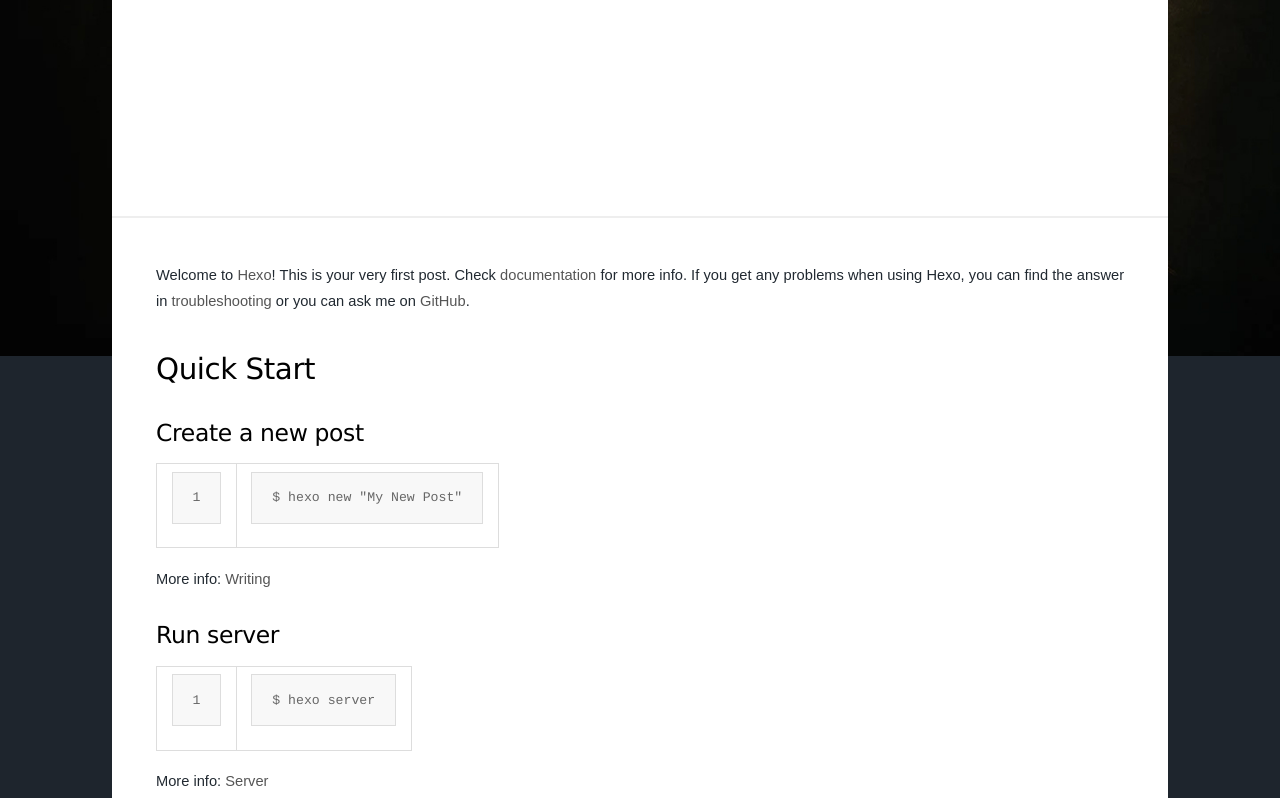
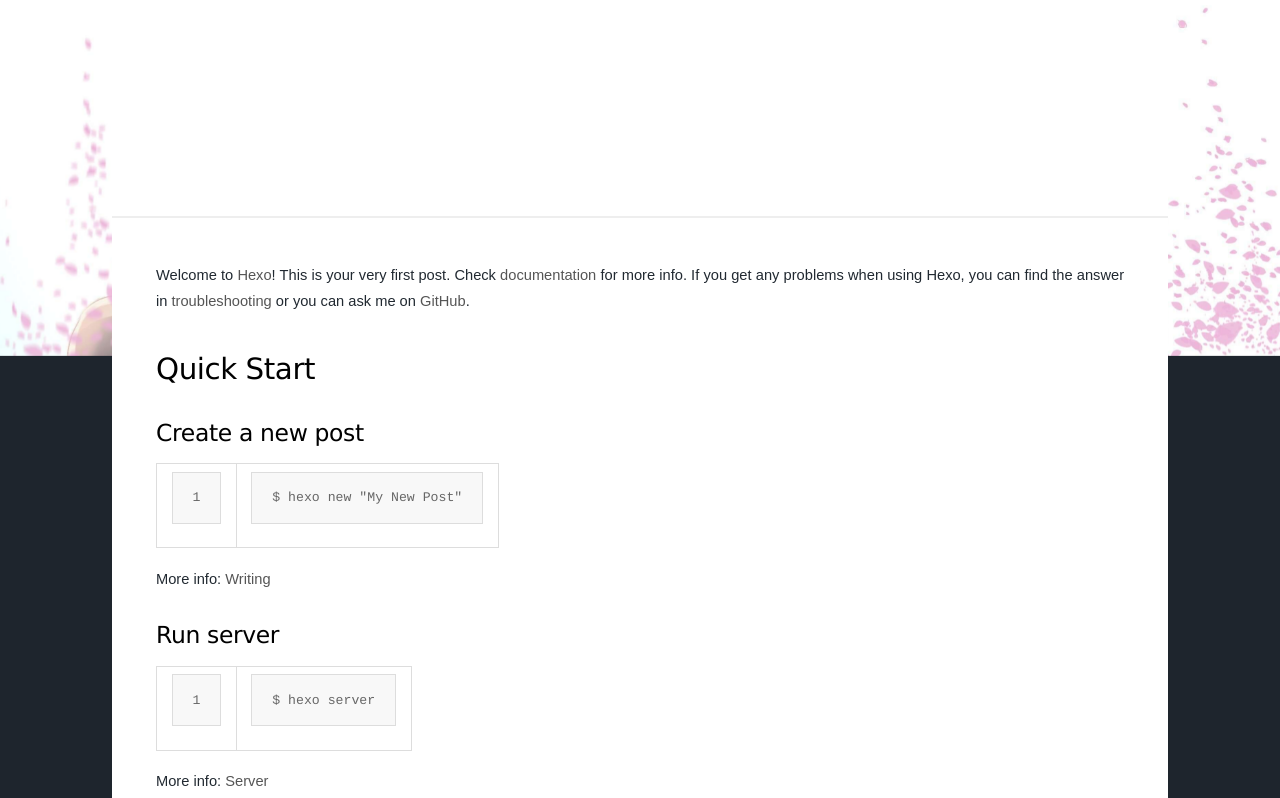
Before and after one commit to gongzl/gongzl.github.io, a plain HTML site: page 2018/05/22/hello-world/index.html in a window 1280 px wide. Shown: the part 444-1242 px from the top of the page. Drawn offline with nearby package versions, Linux system fonts and the light colour scheme; some packages are replaced by stand-ins of ours; a script that the page names is missing.

Commit message:
Site updated: 2018-05-23 22:19:39

```diff
--- a/2018/05/22/hello-world/index.html
+++ b/2018/05/22/hello-world/index.html
@@ -24,7 +24,7 @@
           content: ' ';
           position: fixed;
           top: 0;
-          background: url('/img/bg.jpg') center 0 no-repeat;
+          background: url('/img/1.jpg') center 0 no-repeat;
           right: 0;
           bottom: 0;
           left: 0;
```
Also changed, not shown: archives/2018/05/index.html (+1 -1 lines), archives/2018/index.html (+1 -1 lines), archives/index.html (+1 -1 lines), index.html (+1 -1 lines), img/1.jpg (added), img/4.jpg (added), 2 other files.
